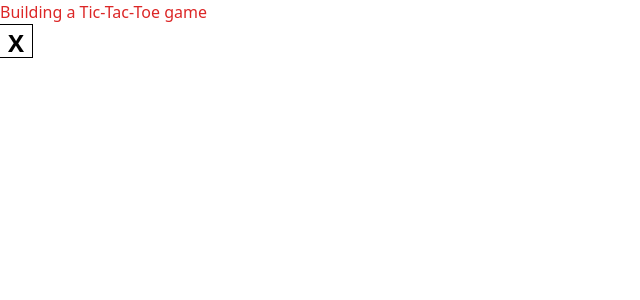
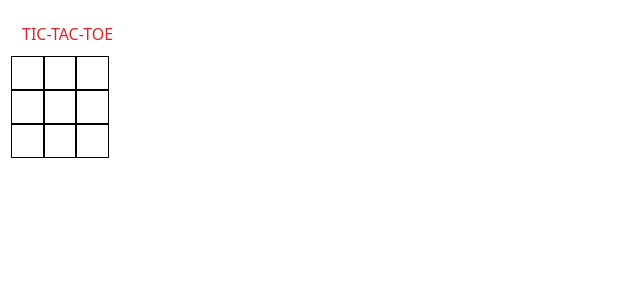
Before and after one commit to asyinka/myTicTacToe-Game2, a React (Vite) app: page / in a window 1280 px wide. Shown: the top 300 px of the page, without its empty margins (0-640 px from the left). Built offline with nearby package versions, Linux system fonts and the light colour scheme.

Commit message:
chore: build board U.I

```diff
--- a/src/App.jsx
+++ b/src/App.jsx
@@ -4,9 +4,22 @@ import Squares from "./components/square";
 
 function App() {
   return (
-    <div>
-      <h1 className="text-red-600">Building a Tic-Tac-Toe game</h1>
-      <Squares />
+    <div className="p-[12px]">
+      <h1 className="text-red-600 m-[10px]">TIC-TAC-TOE</h1>
+
+      <div className="grid grid-cols-3 w-fit">
+        <Squares />
+        <Squares />
+        <Squares />
+
+        <Squares />
+        <Squares />
+        <Squares />
+
+        <Squares />
+        <Squares />
+        <Squares />
+      </div>
     </div>
   );
 }
--- a/src/components/square.jsx
+++ b/src/components/square.jsx
@@ -1,8 +1,6 @@
 const Squares = () => {
   return (
-    <button className="border-[1px] border-solid border-black w-[34px] h-[34px] font-bold text-center text-[24px] float-left mr-[-1px] ml-[-1px] ">
-      X
-    </button>
+    <button className="border-[1px] border-solid border-black w-[34px] h-[34px] font-bold text-center text-[24px] float-left mr-[-1px] ml-[-1px] "></button>
   );
 };
 
```
